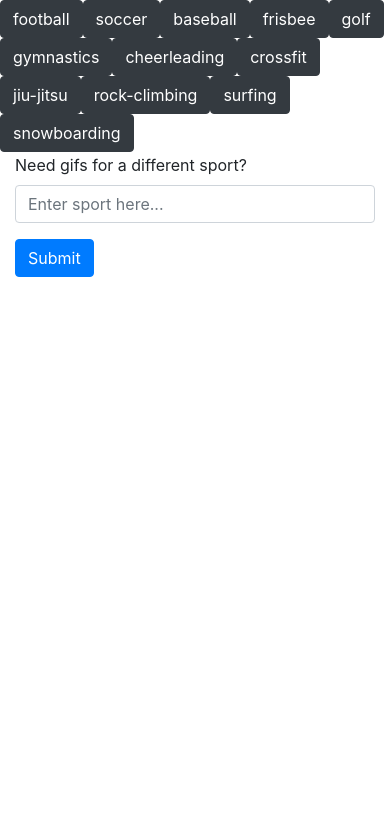
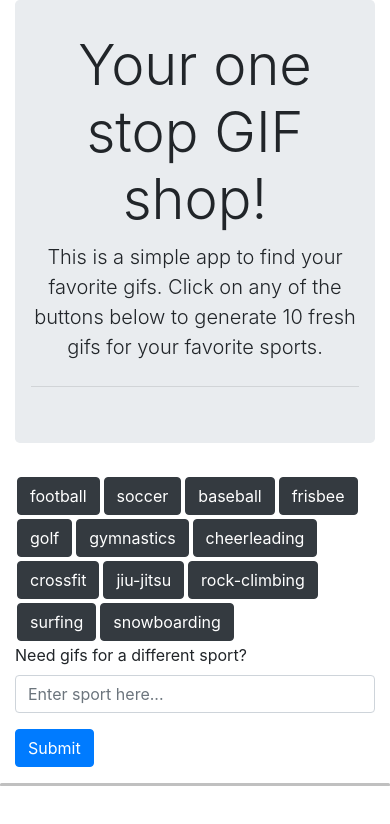
Before and after one commit to JMo911/GiphyAJAX, a plain HTML site: page index.html in a window 390 px wide. Drawn offline with nearby package versions, Linux system fonts and the light colour scheme.

Commit message:
responsive layout for gifcontainer is set

```diff
--- a/assets/css/style.css
+++ b/assets/css/style.css
@@ -0,0 +1,16 @@
+.button{
+    margin: 2px;
+}
+
+.gifcontainer{
+    margin-top: 1em;
+    background-color: silver;
+    border-radius: 0.2em;
+    border-top: 0.2em solid silver;
+    font-weight: 800;
+}
+
+img{
+    border-radius: 0.6em;
+    border: 1.5px solid;
+}
--- a/assets/javascript/myJS.js
+++ b/assets/javascript/myJS.js
@@ -47,6 +47,7 @@ $.ajax({
     var imagearray = response.data;
     imagearray.forEach(function(element){
         var picDiv = $("<div>");
+        picDiv.addClass("text-center");
         var pic= $("<img>");
         pic.attr({"src": element.images.fixed_height_still.url,
                 "alt": "giphys",
--- a/index.html
+++ b/index.html
@@ -23,15 +23,20 @@
 
 <div class="container">
 
+  <!--JUMBO DISPLAY-->
+  <div class="jumbotron text-center">
+    <h1 class="display-4">Your one stop GIF shop!</h1>
+    <p class="lead">This is a simple app to find your favorite gifs. Click on any of the buttons below to generate 10 fresh gifs for your favorite sports. </p>
+    <hr class="my-4">
+  </div>
+
   <!--ROW 1-->
   <div class="row">
-            <div class ="buttons"></div>
+    <!--BUTTONS DIV-->
+    <div class ="buttons col-sm-6">
       </div>
-        <!--END OF ROW 1-->
 
-        <!--ROW 2-->
-        <div class="row">
-            <div class="gifcontainer col-sm-6"></div>
+    <!--NEW BUTTON FORM-->
     <div class="addnewbuttoncontainer col-sm-6">
       <form id="userForm">
         <div class="form-group">
@@ -41,19 +46,17 @@
         <button type="submit" id="userInputButton" class="btn btn-primary">Submit</button>
       </form>
     </div>
+
+  </div>
+  <!--END OF ROW 1-->
+
+  <!--ROW 2-->
+  <div class="row gifcontainer justify-content-around">
+    <!--DIV TO STORE ALL OF MY GIFS-->
+    <!-- <div class="gifcontainer col-sm-6">
+    </div> -->
   </div>
 <!--END OF ROW 2-->
-
-
-
-
-
-
-
-
-
-
-
 
 </div>
 <!--END OF CONTAINER-->
```
Lines whose indentation alone changed are shown as unchanged.
